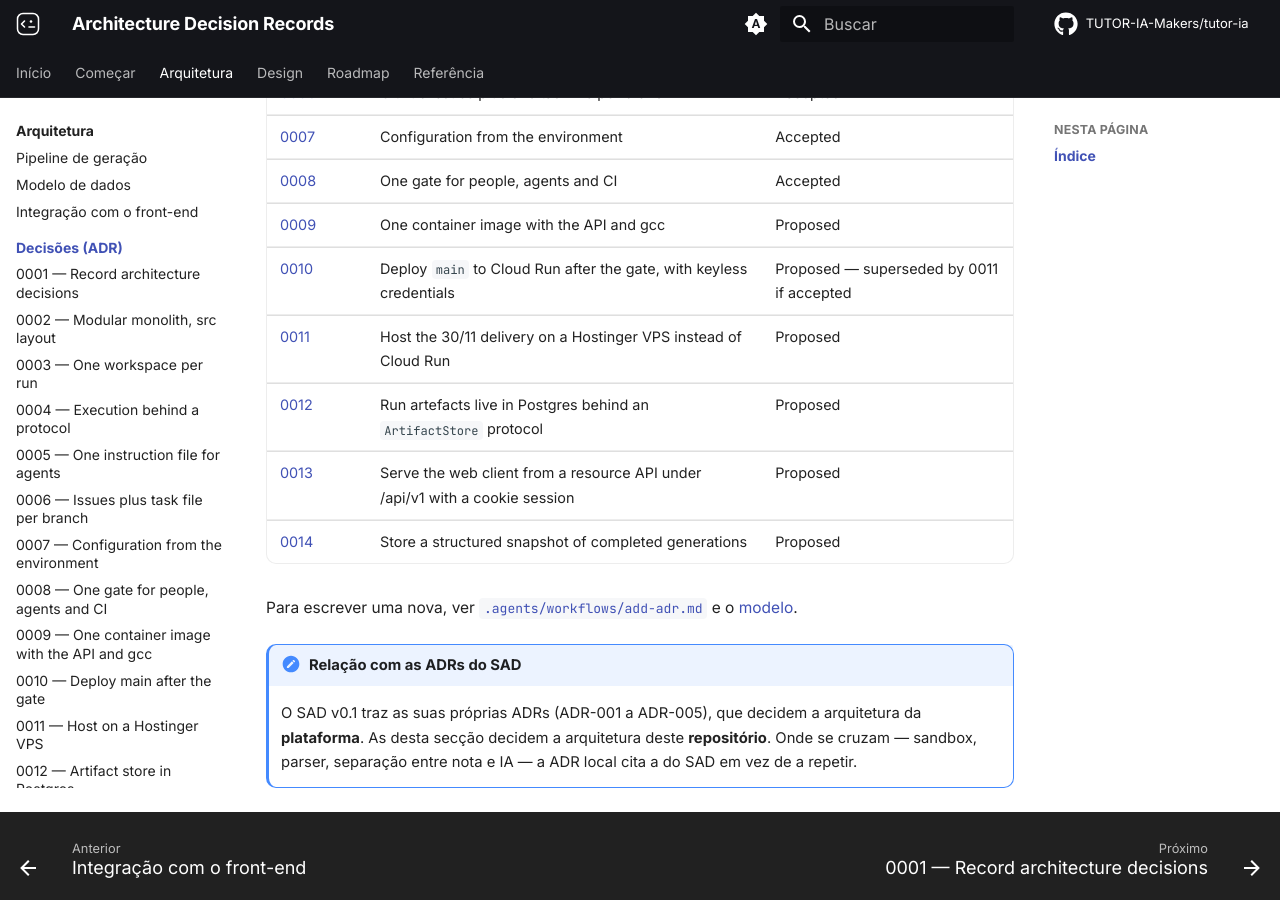
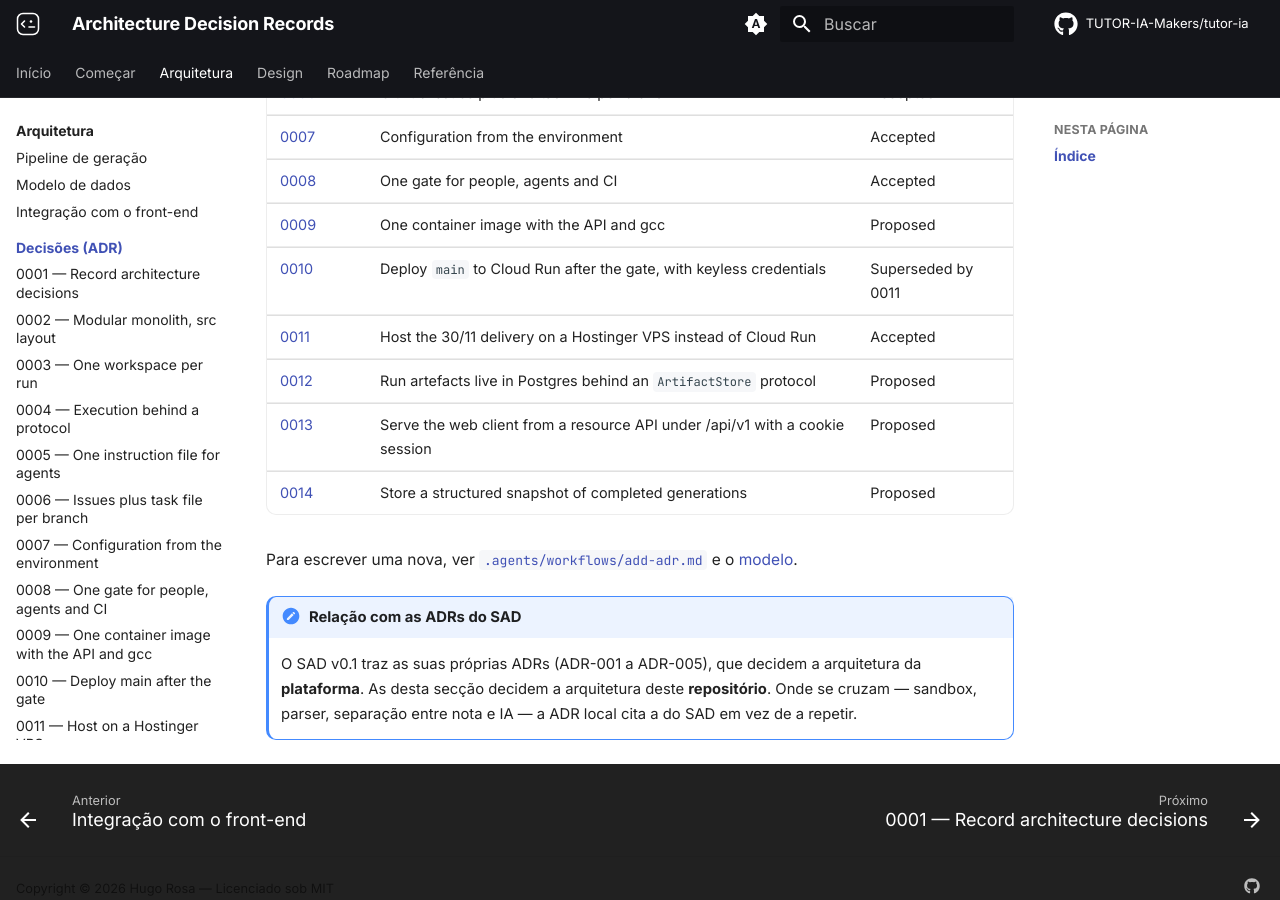
Before and after one commit to TUTOR-IA-Makers/tutor-ia, an MkDocs documentation site: the page built from docs/adr/index.md, in a window 1280 px wide and 900 px high, scrolled down 787 px. Built offline with MkDocs 1.6.1 and Material for MkDocs 9.7.7, drawn with Linux system fonts in a browser that asks for light colours; comment, search, counter and statistics services are not loaded.

Commit message:
docs: aceita o ADR-0011 e marca o ADR-0010 como substituído

```diff
--- a/docs/adr/index.md
+++ b/docs/adr/index.md
@@ -20,8 +20,8 @@
 | [0007](0007-configuration-from-the-environment.md) | Configuration from the environment | Accepted |
 | [0008](0008-one-gate-for-people-agents-and-ci.md) | One gate for people, agents and CI | Accepted |
 | [0009](0009-container-image-with-gcc.md) | One container image with the API and gcc | Proposed |
-| [0010](0010-continuous-deployment-after-the-gate.md) | Deploy `main` to Cloud Run after the gate, with keyless credentials | Proposed — superseded by 0011 if accepted |
-| [0011](0011-host-on-a-hostinger-vps.md) | Host the 30/11 delivery on a Hostinger VPS instead of Cloud Run | Proposed |
+| [0010](0010-continuous-deployment-after-the-gate.md) | Deploy `main` to Cloud Run after the gate, with keyless credentials | Superseded by 0011 |
+| [0011](0011-host-on-a-hostinger-vps.md) | Host the 30/11 delivery on a Hostinger VPS instead of Cloud Run | Accepted |
 | [0012](0012-artifact-store-in-postgres.md) | Run artefacts live in Postgres behind an `ArtifactStore` protocol | Proposed |
 | [0013](0013-resource-api-and-cookie-session.md) | Serve the web client from a resource API under /api/v1 with a cookie session | Proposed |
 | [0014](0014-structured-question-snapshot.md) | Store a structured snapshot of completed generations | Proposed |
```
Also changed, not shown: docs/adr/0010-continuous-deployment-after-the-gate.md (+1 -1 lines), docs/adr/0011-host-on-a-hostinger-vps.md (+1 -1 lines).
